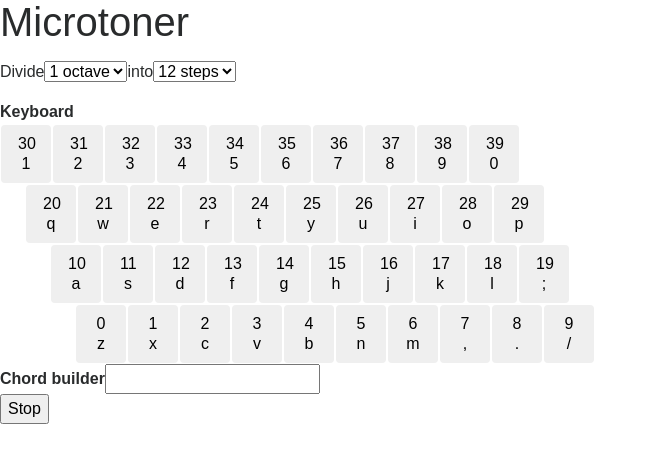
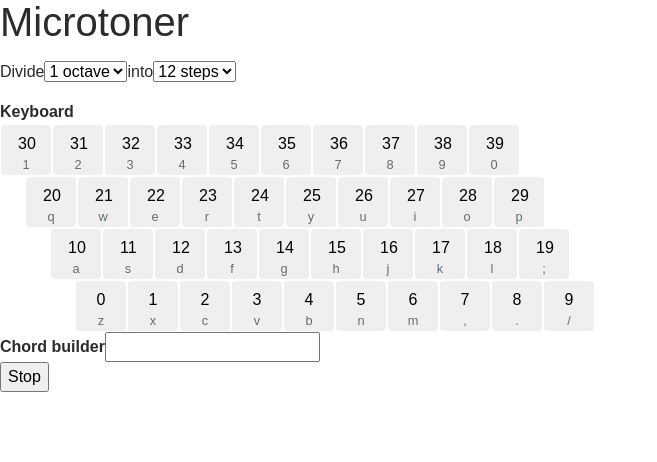
Before and after one commit to kevinsqi/microharmonic, a React (Create React App) app: page / in a window 1280 px wide. Shown: the top 462 px of the page, without its empty margins (0-657 px from the left). Built offline with nearby package versions, Linux system fonts and the light colour scheme.

Commit message:
button styling

```diff
--- a/src/App.css
+++ b/src/App.css
@@ -1,5 +1,6 @@
 .btn-key {
   width: 50px;
+  height: 50px;
   margin: 1px;
 }
 
--- a/src/App.js
+++ b/src/App.js
@@ -190,7 +190,7 @@ class App extends Component {
                           onClick={this.onClick.bind(this, note)}
                         >
                           {note}<br />
-                          {keyLabel}
+                          <small className="text-muted">{keyLabel}</small>
                         </button>
                       );
                     })
```
